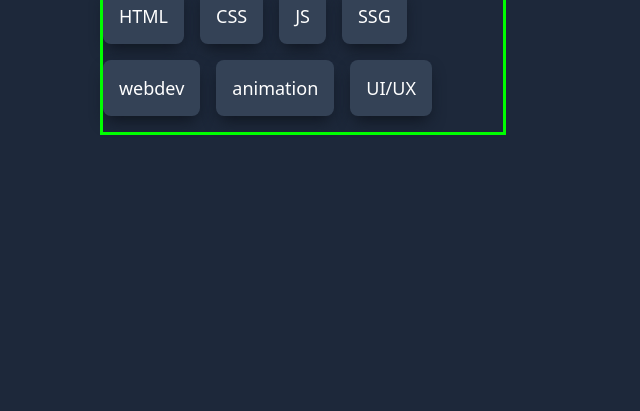
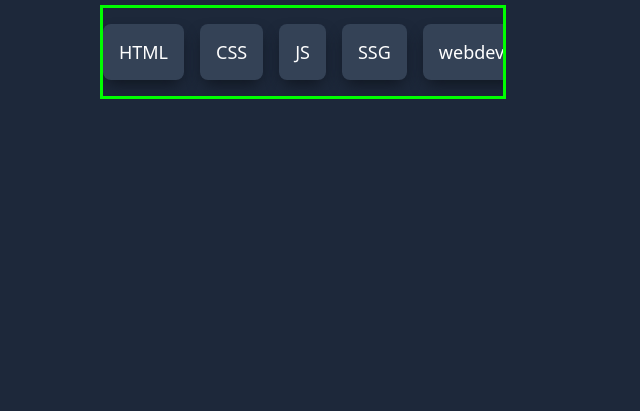
Before and after one commit to Annie-Huang/infinite-horizontal-scroll, a website: page index.html in a window 1280 px wide. Shown: the part 405-816 px from the top of the page, without its empty margins (317-957 px from the left). Drawn offline with Linux system fonts and the light colour scheme.

Commit message:
When we see data-animated='true', no wrap and overflow hidden on the flex row

```diff
--- a/style.css
+++ b/style.css
@@ -47,3 +47,11 @@ body {
   /* For default when user choose reduce motion */
   flex-wrap: wrap;
 }
+
+.scroller[data-animated='true'] {
+  overflow: hidden;
+}
+
+.scroller[data-animated='true'] .scroller__inner {
+  flex-wrap: nowrap;
+}
```
